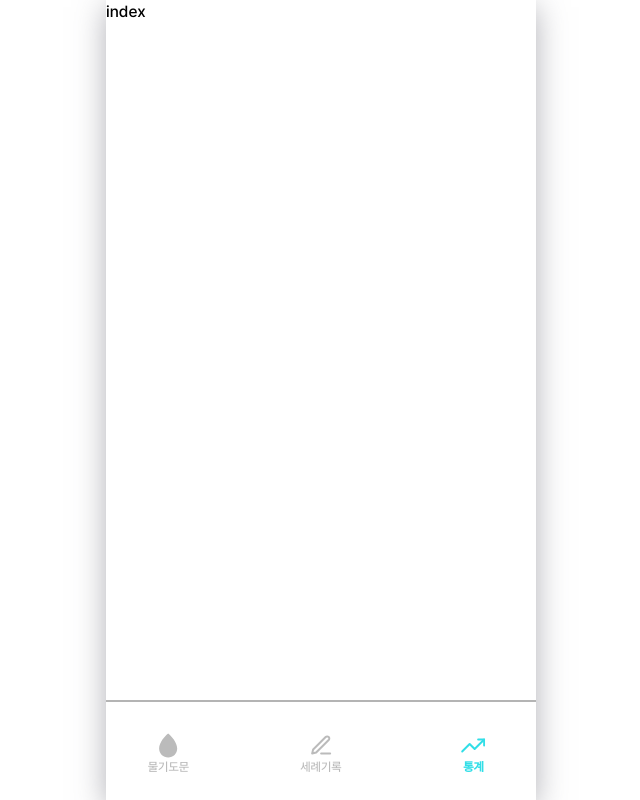
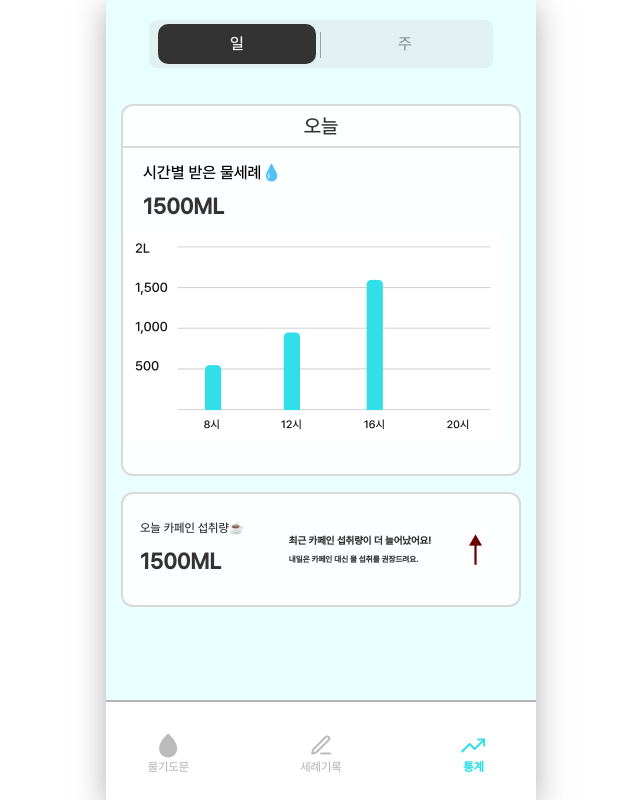
Before and after one commit to GDG-FRONT/TEAM2, a React (Create React App) app: page /statistic in a window 1280 px wide. Shown: the whole page, without its empty margins (319-959 px from the left). Built offline with nearby package versions, Linux system fonts and the light colour scheme.

Commit message:
Added Statistic page

```diff
--- a/src/page/statistic/index.jsx
+++ b/src/page/statistic/index.jsx
@@ -1,7 +1,19 @@
 import React from "react";
 
+import WeekSwitch from "./components/WeekSwitch";
+import WaterChart from "./components/WaterChart";
+import CaffeineIntake from "./components/CaffeineIntake";
+
+import "../../scss/statistic/_statisticHome.scss";
+
 const index = () => {
-  return <div>index</div>;
+  return (
+    <div className="statisticHome">
+      <WeekSwitch />
+      <WaterChart/>
+      <CaffeineIntake/>
+    </div>
+  );
 };
 
 export default index;
--- a/src/page/statistic/statisticPage.jsx
+++ /dev/null
@@ -1,19 +0,0 @@
-import React from "react";
-
-import WeekSwitch from "./components/WeekSwitch";
-import WaterChart from "./components/WaterChart";
-import CaffeineIntake from "./components/CaffeineIntake";
-
-import "../../scss/statistic/_statisticHome.scss";
-
-const StatisticPage = () => {
-  return (
-    <div className="statisticHome">
-      <WeekSwitch />
-      <WaterChart/>
-      <CaffeineIntake/>
-    </div>
-  );
-};
-
-export default StatisticPage;
```
